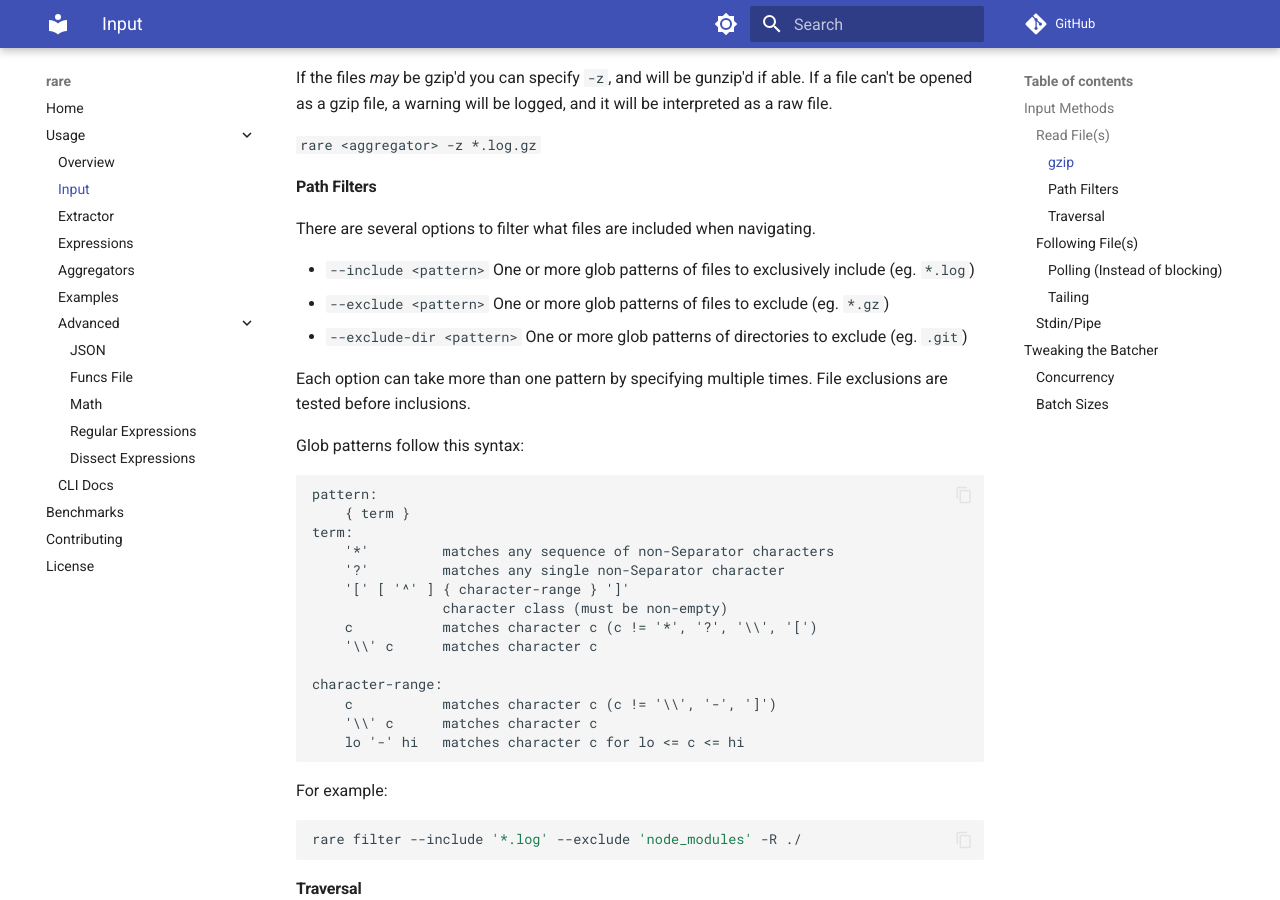
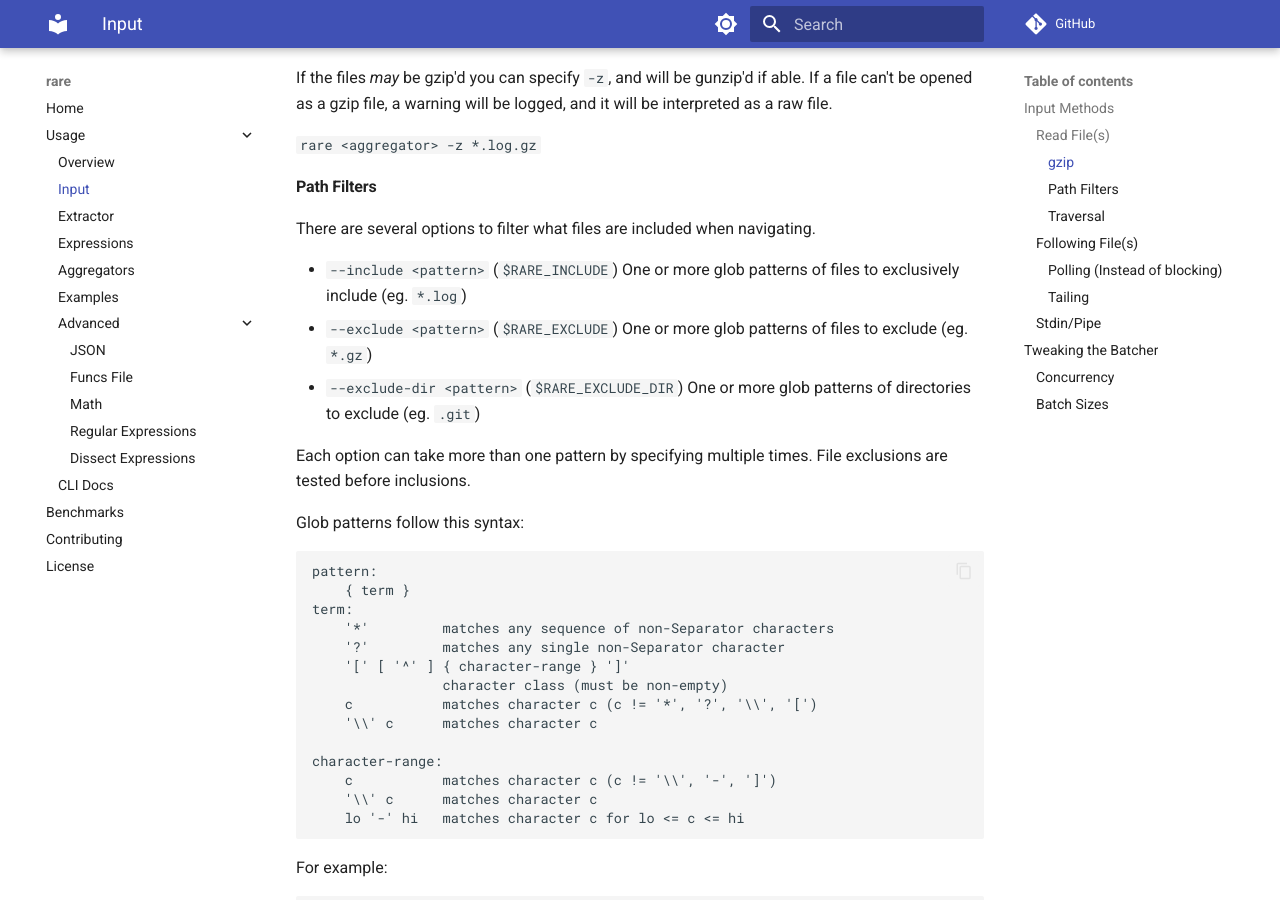
Before and after one commit to zix99/rare, an MkDocs documentation site: the page built from docs/usage/input.md, in a window 1280 px wide and 900 px high, scrolled down 661 px. Built offline with MkDocs 1.6.1 and Material for MkDocs 9.7.7, drawn with Linux system fonts in a browser that asks for light colours; comment, search, counter and statistics services are not loaded.

Commit message:
Document env path patterns

```diff
--- a/docs/usage/input.md
+++ b/docs/usage/input.md
@@ -35,9 +35,9 @@ as a raw file.
 
 There are several options to filter what files are included when navigating.
 
-- `--include <pattern>` One or more glob patterns of files to exclusively include (eg. `*.log`)
-- `--exclude <pattern>` One or more glob patterns of files to exclude (eg. `*.gz`)
-- `--exclude-dir <pattern>` One or more glob patterns of directories to exclude (eg. `.git`)
+- `--include <pattern>` (`$RARE_INCLUDE`) One or more glob patterns of files to exclusively include (eg. `*.log`)
+- `--exclude <pattern>` (`$RARE_EXCLUDE`) One or more glob patterns of files to exclude (eg. `*.gz`)
+- `--exclude-dir <pattern>` (`$RARE_EXCLUDE_DIR`) One or more glob patterns of directories to exclude (eg. `.git`)
 
 Each option can take more than one pattern by specifying multiple times. File exclusions are
 tested before inclusions.
```
